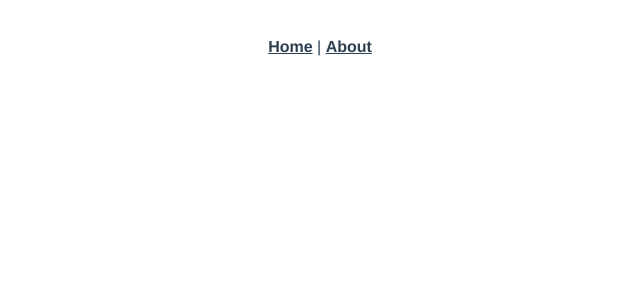
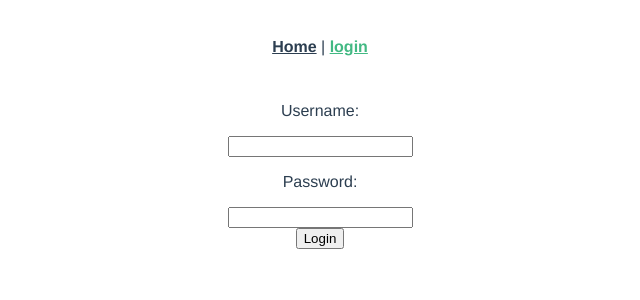
Before and after one commit to CameronBeamon/resume-app-frontend, a Vue app: page /login in a window 1280 px wide. Before the commit this address had no page. Shown: the top 300 px of the page, without its empty margins (320-960 px from the left). Built offline with nearby package versions, Linux system fonts and the light colour scheme.

Commit message:
Added login feature

```diff
--- a/package.json
+++ b/package.json
@@ -8,6 +8,7 @@
     "lint": "vue-cli-service lint"
   },
   "dependencies": {
+    "axios": "^0.26.0",
     "core-js": "^3.6.5",
     "vue": "^3.0.0",
     "vue-router": "^4.0.0-0"
--- a/src/App.vue
+++ b/src/App.vue
@@ -2,7 +2,7 @@
   <div id="nav">
     <router-link to="/">Home</router-link>
     |
-    <router-link to="/about">About</router-link>
+    <router-link to="/login">login</router-link>
   </div>
   <router-view />
 </template>
--- a/src/router/index.js
+++ b/src/router/index.js
@@ -1,5 +1,6 @@
 import { createRouter, createWebHistory } from "vue-router";
 import Home from "../views/Home.vue";
+import Login from "../views/Login.vue";
 
 const routes = [
   {
@@ -15,6 +16,11 @@ const routes = [
     // which is lazy-loaded when the route is visited.
     component: () => import(/* webpackChunkName: "about" */ "../views/About.vue"),
   },
+  {
+    path: "/login",
+    name: "Login",
+    component: Login,
+  },
 ];
 
 const router = createRouter({
--- /dev/null
+++ b/src/views/Login.vue
@@ -0,0 +1,27 @@
+<script>
+export default {
+  data: function () {
+    return {
+      Username: "",
+      Password: "",
+    };
+  },
+  methods: {
+    LogmeIn: function () {
+      console.log("hi");
+    },
+  },
+};
+</script>
+
+<template>
+  <div>
+    <p>Username:</p>
+    <input type="text" v-model="Username" />
+  </div>
+  <div>
+    <p>Password:</p>
+    <input type="text" v-model="Password" />
+  </div>
+  <button v-on:click="LogmeIn()">Login</button>
+</template>
```
Also changed, not shown: 1 other file (tests, documents, lock files or other folders).
